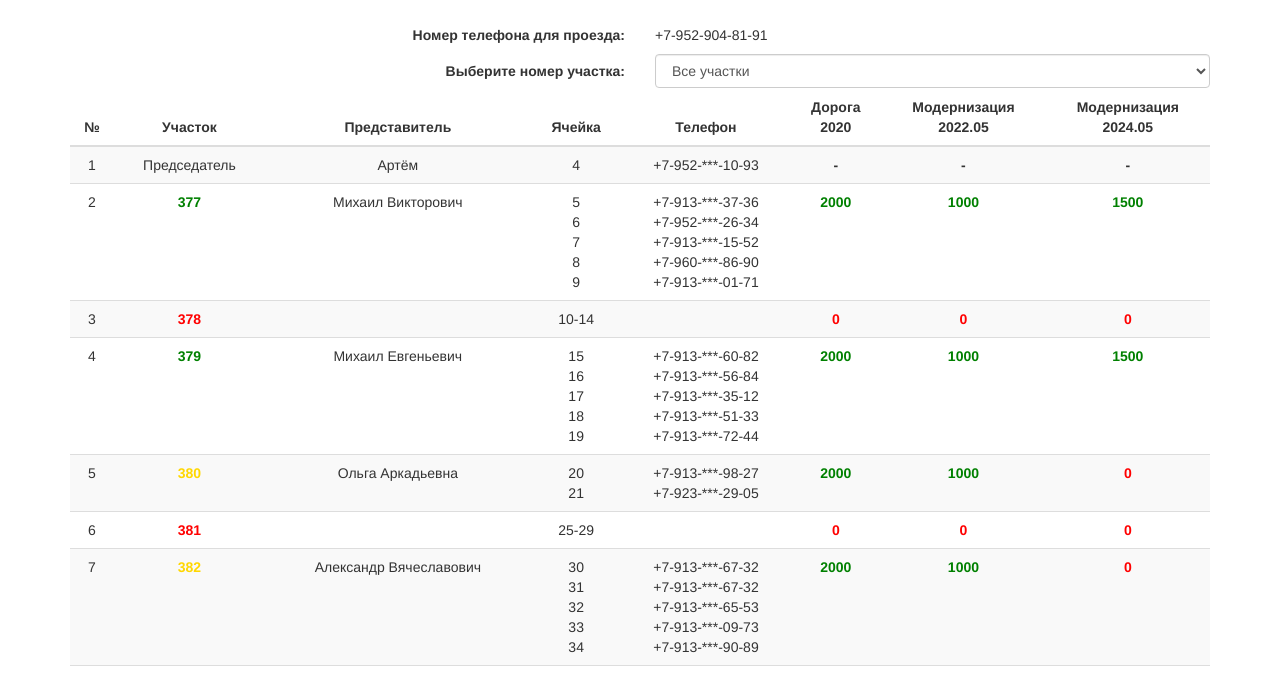
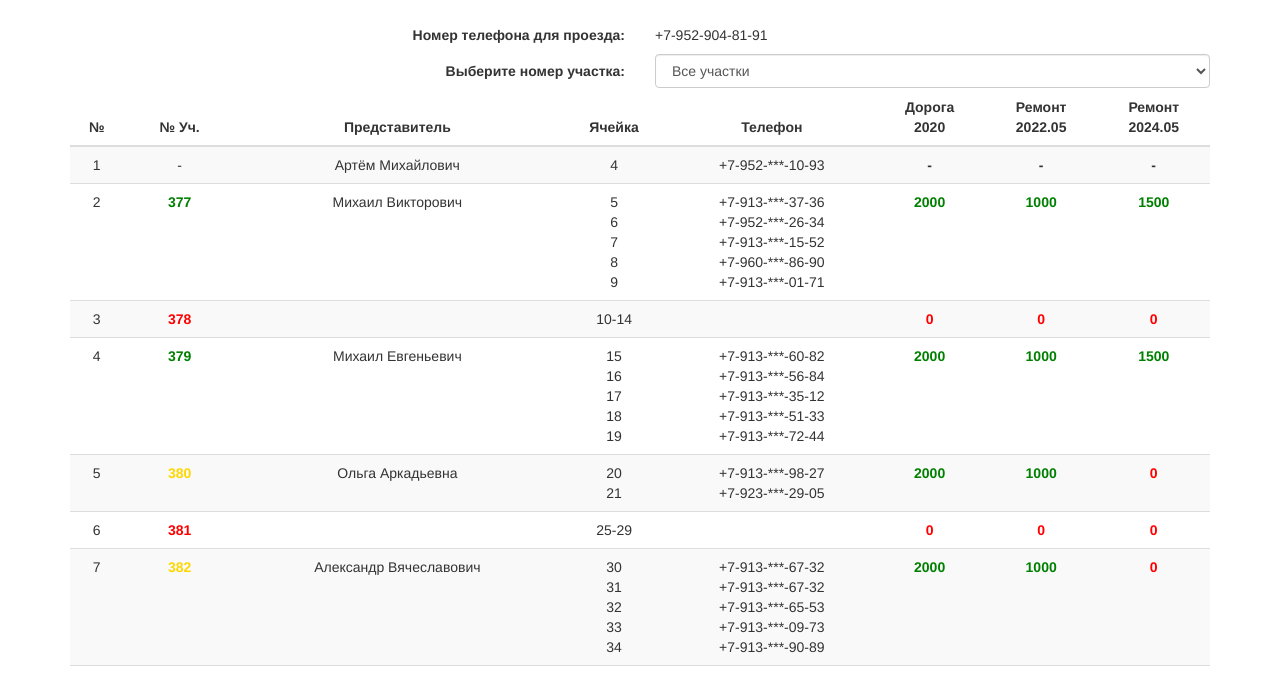
Before and after one commit to sun-street/sun-street.github.io, a website: page index.html in a window 1280 px wide. Shown: the part 108-781 px from the top of the page. Drawn offline with nearby package versions, Linux system fonts and the light colour scheme.

Commit message:
Правка скрипта и разметки

```diff
--- a/Data/safe-grounds.json
+++ b/Data/safe-grounds.json
@@ -2,8 +2,8 @@
 	"groundsList": [
 		{
 			"type": 0,
-			"number": "Председатель",
-			"name": "Артём",
+			"number": "-",
+			"name": "Артём Михайлович",
 			"phoneNumbers": [
 				{
 					"cellNumber": "4",
--- a/index.html
+++ b/index.html
@@ -36,13 +36,13 @@
                     <thead>
                         <tr>
                             <th class="text-center">№</th>
-                            <th class="text-center">Участок</th>
+                            <th class="text-center">№ Уч.</th>
                             <th class="text-center">Представитель</th>
                             <th class="text-center">Ячейка</th>
                             <th class="text-center">Телефон</th>
                             <th class="text-center">Дорога</br>2020</th>
-                            <th class="text-center">Модернизация</br>2022.05</th>
-                            <th class="text-center">Модернизация</br>2024.05</th>
+                            <th class="text-center">Ремонт</br>2022.05</th>
+                            <th class="text-center">Ремонт</br>2024.05</th>
                         </tr>
                     </thead>
                     <tbody id="tbody">
```
